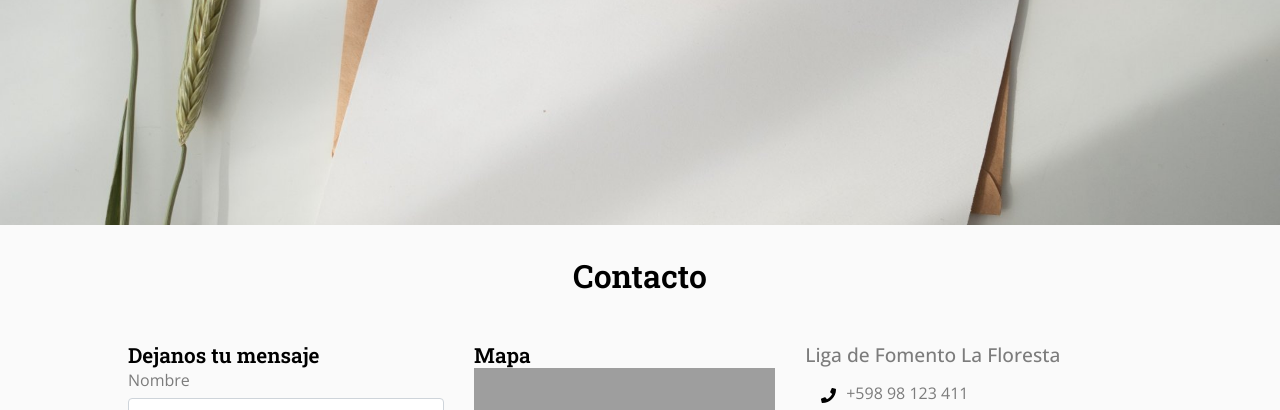
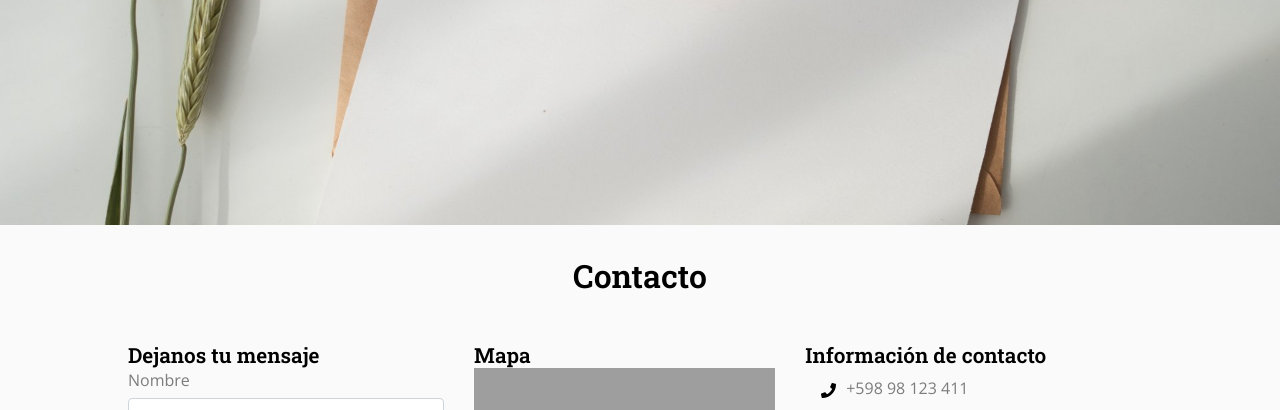
Before and after one commit to maurocig/liga-fomento, a website: page vistas/contacto.html in a window 1280 px wide. Shown: the part 175-585 px from the top of the page. Drawn offline with nearby package versions, Linux system fonts and the light colour scheme; grey boxes are pictures that could not be loaded; a web font is replaced by a local one.

Commit message:
info contacto in contact page

```diff
--- a/vistas/contacto.html
+++ b/vistas/contacto.html
@@ -40,7 +40,7 @@
 
 	<div class="wrapper__contacto">
 		<article class="contacto__info">
-			<h3>Liga de Fomento La Floresta</h3>
+			<h2 class="mb-2">Información de contacto</h2>
 			<div class="mb-2 ms-3">
 				<img class="contact_icon" src="../imagenes/iconos/phone-solid.svg" alt="Telefono: ">+598 98 123 411
 
```
